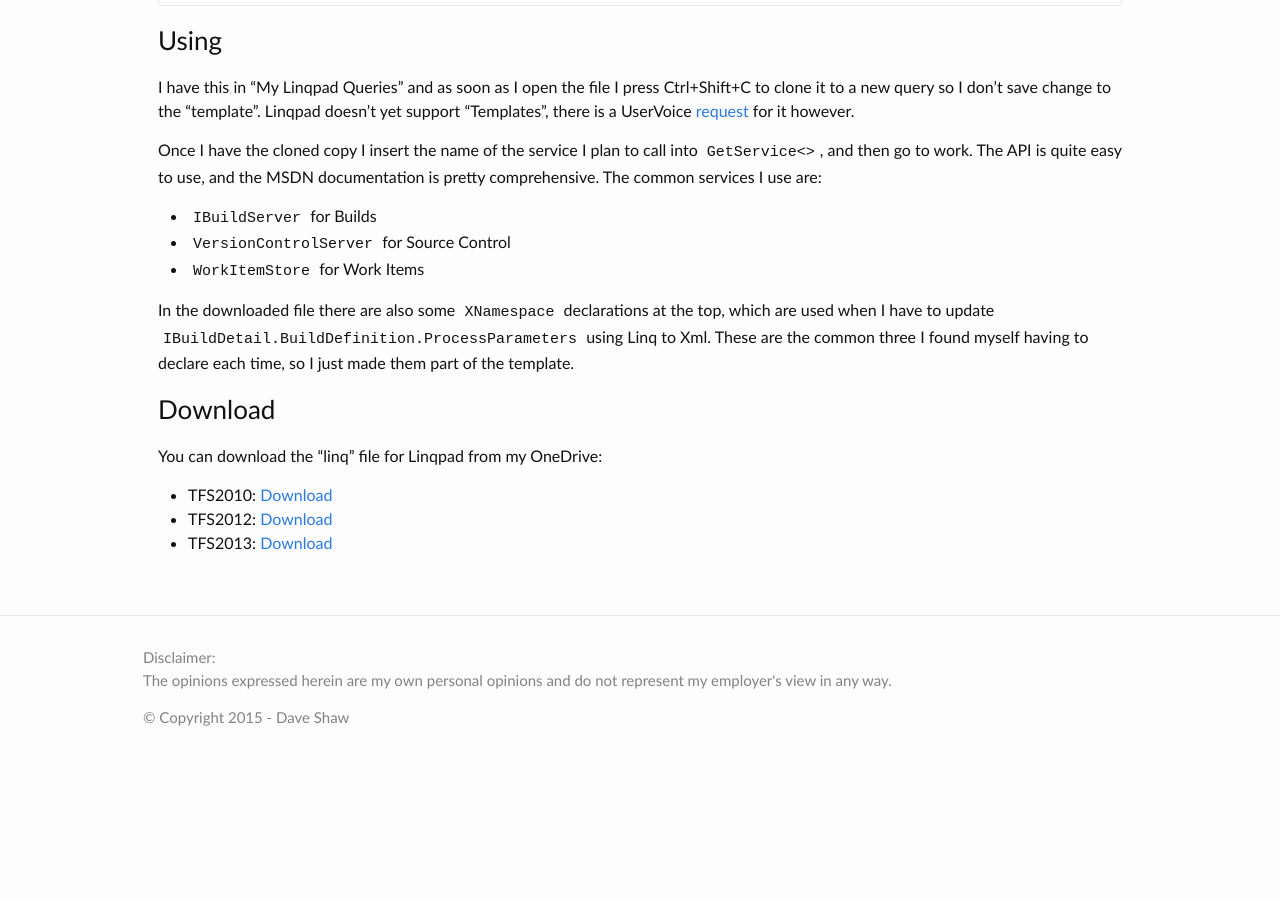
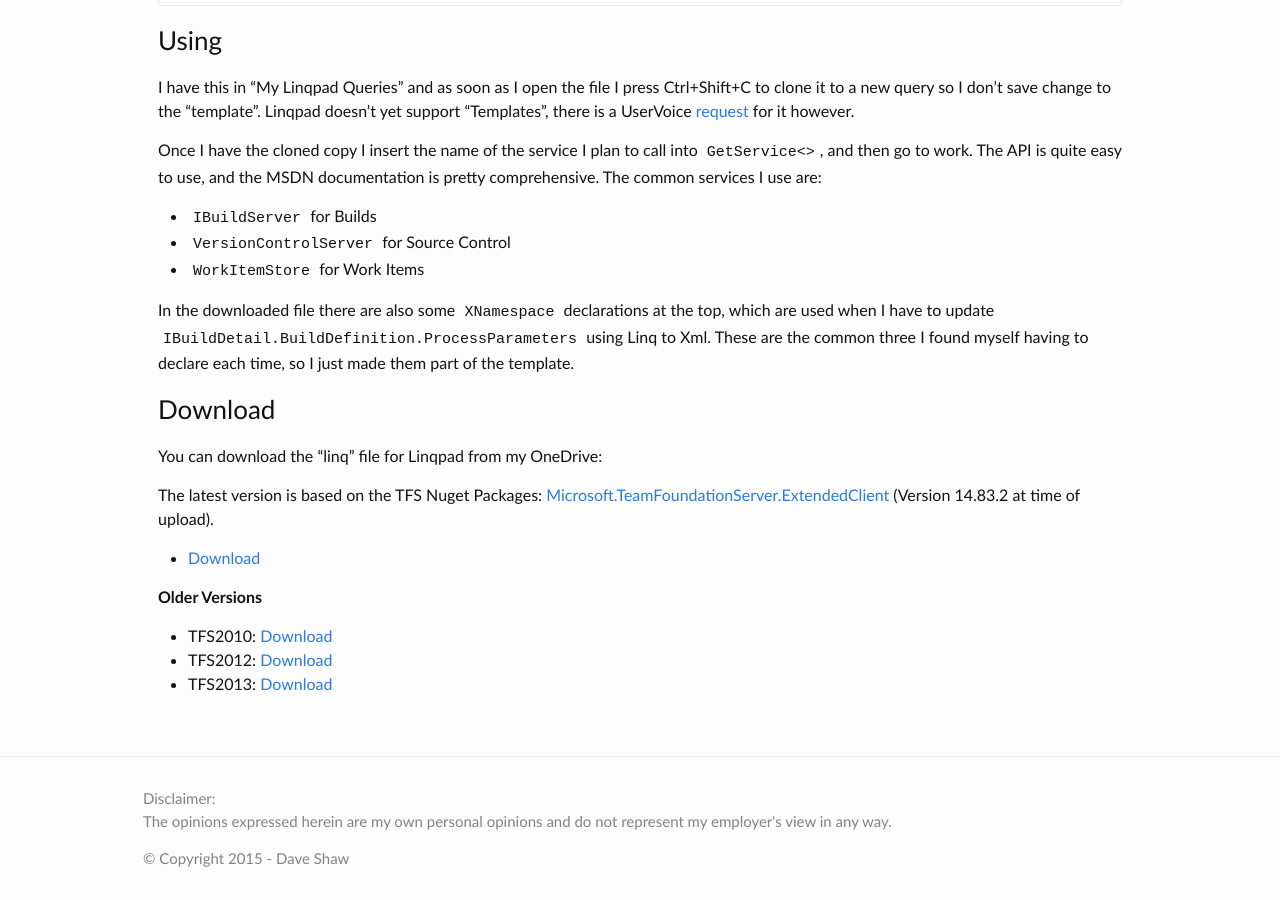
Before and after one commit to xdaDaveShaw/xdaDaveShaw.github.io, a Jekyll site: the page built from blog/_posts/2013-01-23-my-linqpad-tfs-template.markdown, in a window 1280 px wide and 900 px high, scrolled down 652 px. Built offline with Jekyll 4.4.1, drawn with Linux system fonts in a browser that asks for light colours; before the commit the page ends 1411 px from its top, so only the background shows below that.

Commit message:
Updaing the

```diff
--- a/blog/_posts/2013-01-23-my-linqpad-tfs-template.markdown
+++ b/blog/_posts/2013-01-23-my-linqpad-tfs-template.markdown
@@ -40,6 +40,13 @@ In the downloaded file there are also some `XNamespace` declarations at the top,
 
 You can download the "linq" file for Linqpad from my OneDrive:
 
+The latest version is based on the TFS Nuget Packages: [Microsoft.TeamFoundationServer.ExtendedClient][1] (Version 14.83.2 at time of upload).
+
+ - [Download](http://1drv.ms/1lfA3vg)
+
+**Older Versions**
  - TFS2010: [Download](http://sdrv.ms/14azPrs)
  - TFS2012: [Download](http://sdrv.ms/ZvvXgZ)
  - TFS2013: [Download](http://sdrv.ms/149bA0S)
+
+ [1]:https://www.nuget.org/packages/Microsoft.TeamFoundationServer.ExtendedClient/
```
